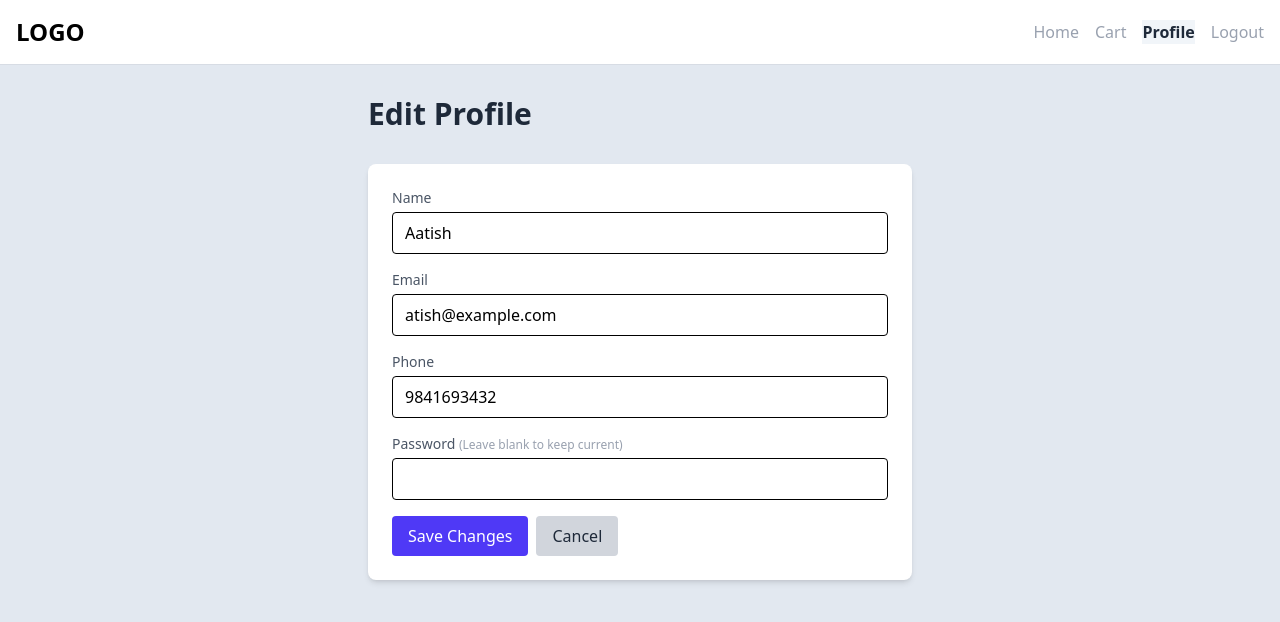
After one commit to Aatish250/ecommercePHP, a PHP site: page /user/edit-profile.php in a window 1280 px wide. The commit adds this page. Shown: the top 622 px of the page. Run offline with PHP 8.4, Linux system fonts and the light colour scheme; data comes from the database, SQL or seed files in the repository.

Commit message:
updated user profile and added edit.php for profile update

```diff
--- /dev/null
+++ b/user/edit-profile.php
@@ -0,0 +1,85 @@
+<?php
+session_start();
+require '../config/db.php';
+
+// For now, use static user_id as in profile.php
+$user_id = "1";
+
+// Fetch current user data
+$userResult = mysqli_query($conn, "SELECT * FROM users WHERE user_id = $user_id");
+$user = mysqli_fetch_assoc($userResult);
+
+// Handle form submission
+$update_success = null;
+if ($_SERVER['REQUEST_METHOD'] === 'POST') {
+    $new_username = mysqli_real_escape_string($conn, $_POST['username']);
+    $new_email = mysqli_real_escape_string($conn, $_POST['email']);
+    $new_phone = mysqli_real_escape_string($conn, $_POST['phone']);
+    $new_password = $_POST['password'];
+    $update_fields = "username = '$new_username', email = '$new_email', phone = '$new_phone'";
+    if (!empty($new_password)) {
+        // TODO: Use password_hash for security. Storing plain text for now (not recommended)
+        // $hashed_password = password_hash($new_password, PASSWORD_DEFAULT);
+        $update_fields .= ", password = '$new_password'";
+    }
+    $updateQuery = "UPDATE users SET $update_fields WHERE user_id = $user_id";
+    if (mysqli_query($conn, $updateQuery)) {
+        $_SESSION['message-status'] = 'success';
+        $_SESSION['message'] = 'Profile updated successfully!';
+        header('Location: profile.php');
+        exit();
+    } else {
+        $update_success = false;
+    }
+}
+?>
+<!DOCTYPE html>
+<html lang="en">
+<head>
+    <meta charset="UTF-8">
+    <meta name="viewport" content="width=device-width, initial-scale=1.0">
+    <?php require '../components/link_imports.php'; ?>
+    <title>Edit Profile</title>
+</head>
+<body class="bg-slate-200">
+    <?php
+    $active_page = 2;
+    include '../components/user_nav.php';
+    include '../components/flashMessage.php';
+    ?>
+    <section>
+        <div class="max-w-xl mx-auto px-4 py-8">
+            <h1 class="text-3xl font-bold text-gray-800 mb-8">Edit Profile</h1>
+            <div class="bg-white rounded-lg shadow-md p-6">
+                <form method="POST" action="">
+                    <div class="mb-4">
+                        <label class="block text-sm font-medium text-gray-600 mb-1">Name</label>
+                        <input type="text" name="username" value="<?php echo htmlspecialchars($user['username']); ?>" required class="w-full px-3 py-2 border rounded focus:outline-none focus:ring-2 focus:ring-indigo-500">
+                    </div>
+                    <div class="mb-4">
+                        <label class="block text-sm font-medium text-gray-600 mb-1">Email</label>
+                        <input type="email" name="email" value="<?php echo htmlspecialchars($user['email']); ?>" required class="w-full px-3 py-2 border rounded focus:outline-none focus:ring-2 focus:ring-indigo-500">
+                    </div>
+                    <div class="mb-4">
+                        <label class="block text-sm font-medium text-gray-600 mb-1">Phone</label>
+                        <input type="text" name="phone" value="<?php echo isset($user['phone']) ? htmlspecialchars($user['phone']) : ''; ?>" class="w-full px-3 py-2 border rounded focus:outline-none focus:ring-2 focus:ring-indigo-500">
+                    </div>
+                    <div class="mb-4">
+                        <label class="block text-sm font-medium text-gray-600 mb-1">Password <span class="text-xs text-gray-400">(Leave blank to keep current)</span></label>
+                        <input type="password" name="password" class="w-full px-3 py-2 border rounded focus:outline-none focus:ring-2 focus:ring-indigo-500" autocomplete="new-password">
+                    </div>
+                    <div class="flex space-x-2">
+                        <button type="submit" class="bg-indigo-600 text-white px-4 py-2 rounded hover:bg-indigo-700">Save Changes</button>
+                        <a href="profile.php" class="bg-gray-300 text-gray-800 px-4 py-2 rounded hover:bg-gray-400">Cancel</a>
+                    </div>
+                </form>
+            </div>
+        </div>
+    </section>
+    <script>
+        <?php if ($update_success === false): ?>
+            setFlashMessage('fail', 'Failed to update profile.');
+        <?php endif; ?>
+    </script>
+</body>
+</html>
```
Also changed, not shown: user/profile.php (+53 -38 lines).
